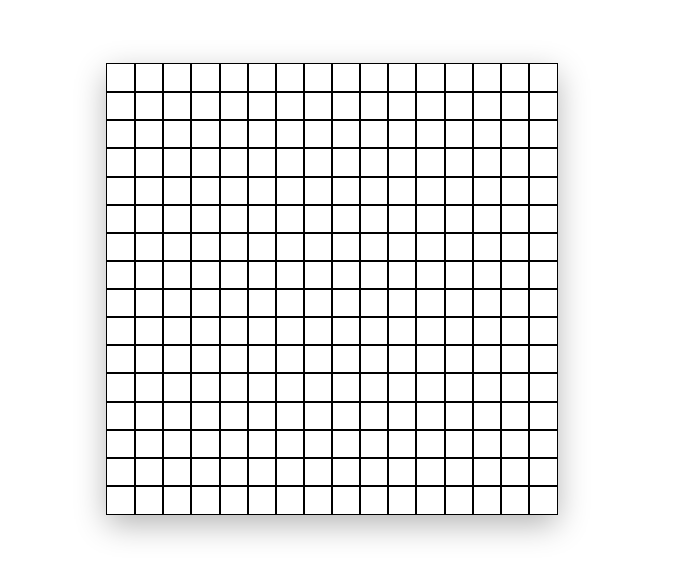
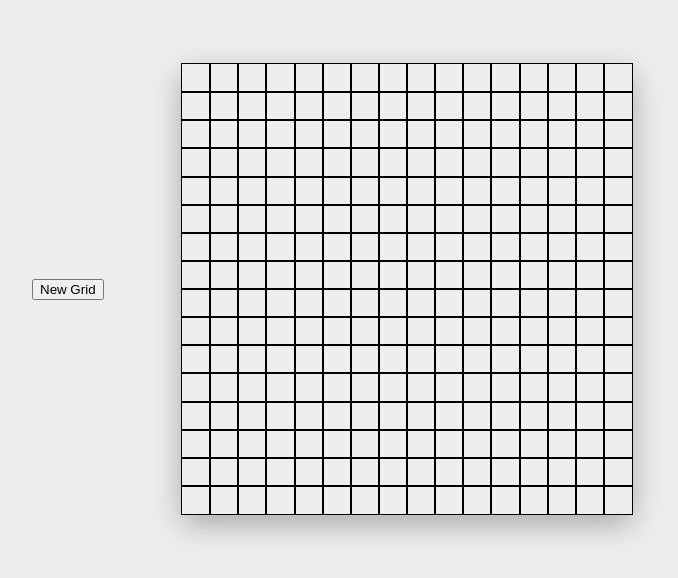
Before and after one commit to AndriySydorchuk/etch-a-sketch, a website: page index.html in a window 1280 px wide. Shown: the whole page, without its empty margins (308-986 px from the left). Drawn offline with Linux system fonts and the light colour scheme; a web font is replaced by a local one.

Commit message:
Place elements on page

```diff
--- a/index.html
+++ b/index.html
@@ -10,6 +10,7 @@
   <body>
     <main class="main">
       <div class="container main__inner">
+        <button class="btn">New Grid</button>
         <div class="grid"></div>
       </div>
     </main>
--- a/scss/main.scss
+++ b/scss/main.scss
@@ -18,12 +18,18 @@ body {
   min-height: 100vh;
   width: 100vw;
   font-family: "Anek Gurmukhi", sans-serif;
+  background-color: #eee;
+}
+
+.container {
+  max-width: 600px;
+  margin: 0 auto;
 }
 
 .main__inner {
   padding-top: 4rem;
   display: flex;
-  justify-content: center;
+  justify-content: space-between;
   align-items: center;
 }
 
@@ -38,3 +44,6 @@ body {
     outline: 1px solid #000;
   }
 }
+
+.btn {
+}
```
Also changed, not shown: css/style.css.
